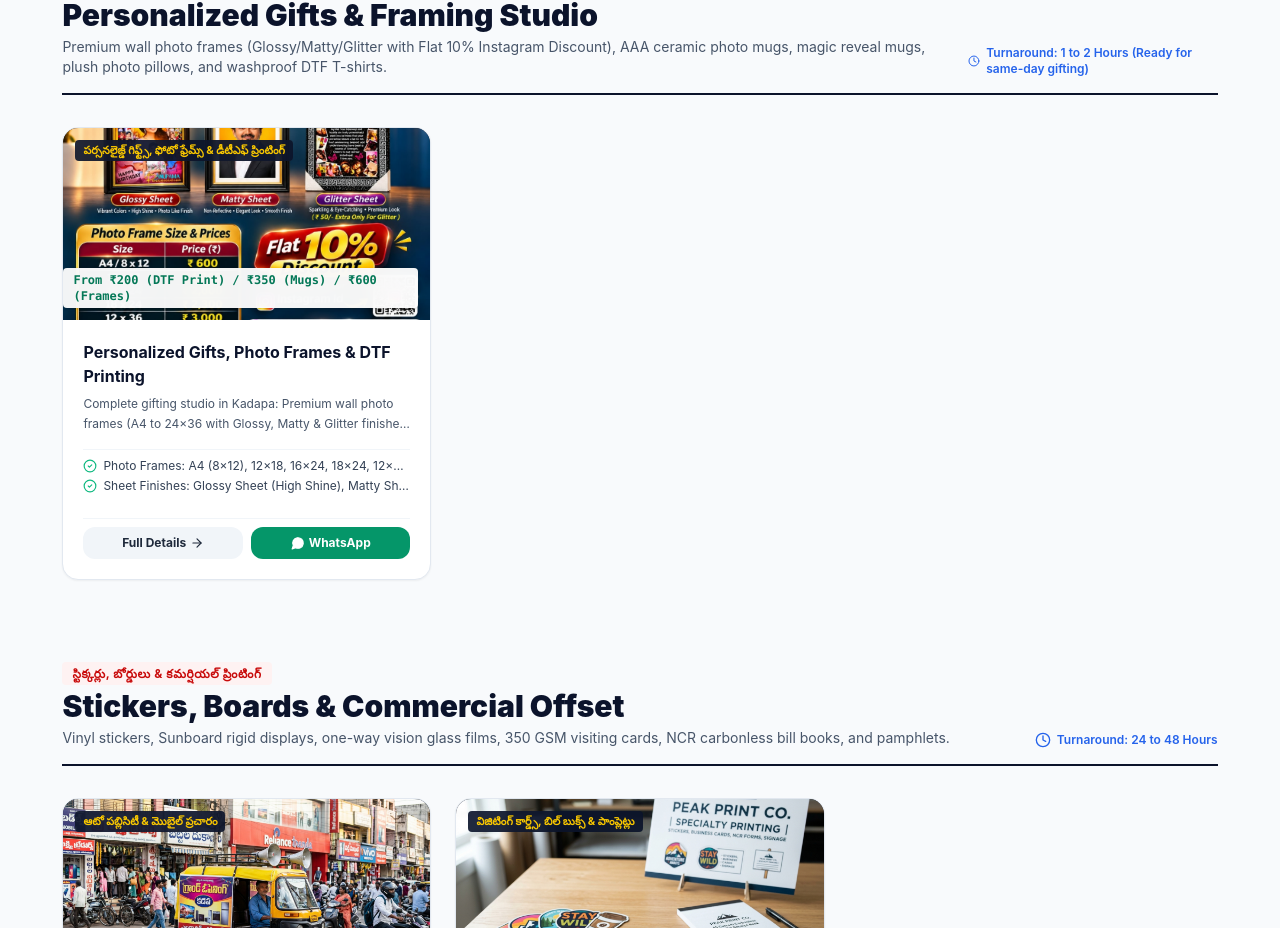
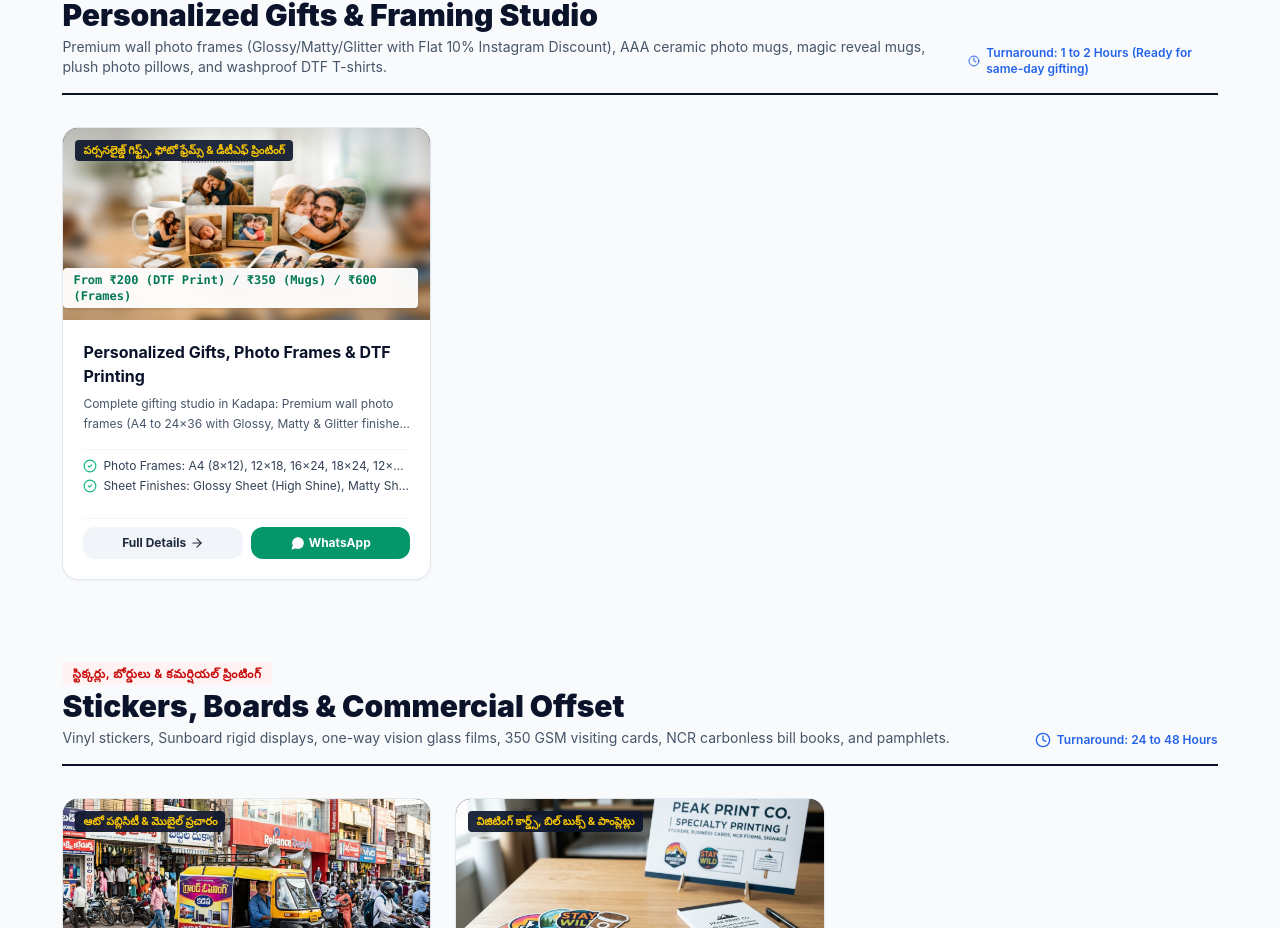
Before and after one commit to momoittechnologies-spec/citygrafix, a Next.js app: page /services in a window 1280 px wide. Shown: the part 3036-3964 px from the top of the page. Built offline with nearby package versions, Linux system fonts and the light colour scheme.

Commit message:
feat(hero): remaster authentic personalized gifts collection into 16:9 safe-zone composition for all devices

```diff
--- a/data/services.ts
+++ b/data/services.ts
@@ -93,7 +93,7 @@ export const SERVICE_CATEGORIES: ServiceCategory[] = [
     teluguTitle: "పర్సనలైజ్డ్ గిఫ్ట్స్, ఫోటో ఫ్రేమ్స్ & డీటీఎఫ్ ప్రింటింగ్",
     description: "Premium wall photo frames (Glossy/Matty/Glitter with Flat 10% Instagram Discount), AAA ceramic photo mugs, magic reveal mugs, plush photo pillows, and washproof DTF T-shirts.",
     iconName: "Gift",
-    image: "/images/gifting-photo-frames-price-chart.jpg",
+    image: "/images/personalized-gifts-collection.jpg",
     keyServices: [
       "Custom Photo Frames (A4 to 24×36 - Glossy/Matty/Glitter)",
       "Flat 10% Discount on Photo Frames with Instagram Follow",
@@ -598,7 +598,7 @@ export const CORE_SERVICES: ServiceItem[] = [
     startingPrice: "From ₹200 (DTF Print) / ₹350 (Mugs) / ₹600 (Frames)",
     pricingDetails: "Photo Frames: A4 ₹600 | 12×18 ₹1,200 | 16×24 ₹2,000 | 18×24 ₹2,300 | 12×36 ₹3,000 | 24×36 ₹4,500 (10% IG Discount applies) | Mugs: ₹350–₹550 | Pillows: ₹500–₹800 | T-Shirts: ₹400–₹500 (or ₹200 print only)",
     supportedSizes: ["Photo Frames: A4/8x12, 12x18, 16x24, 18x24, 12x36, 24x36", "T-Shirts: S, M, L, XL, XXL, XXXL, Jumbo", "Pillows: Heart & Square Standard/Fancy", "Mugs: 325ml Standard & Magic"],
-    image: "/images/gifting-photo-frames-price-chart.jpg",
+    image: "/images/personalized-gifts-collection.jpg",
     benefits: [
       "In-house workshop production with high-speed color calibration and zero middleman delays",
       "True-to-life vibrant colors with UV-protective laminates and sturdy synthetic wooden backings",
```
Also changed, not shown: public/images/personalized-gifts-collection.jpg.
